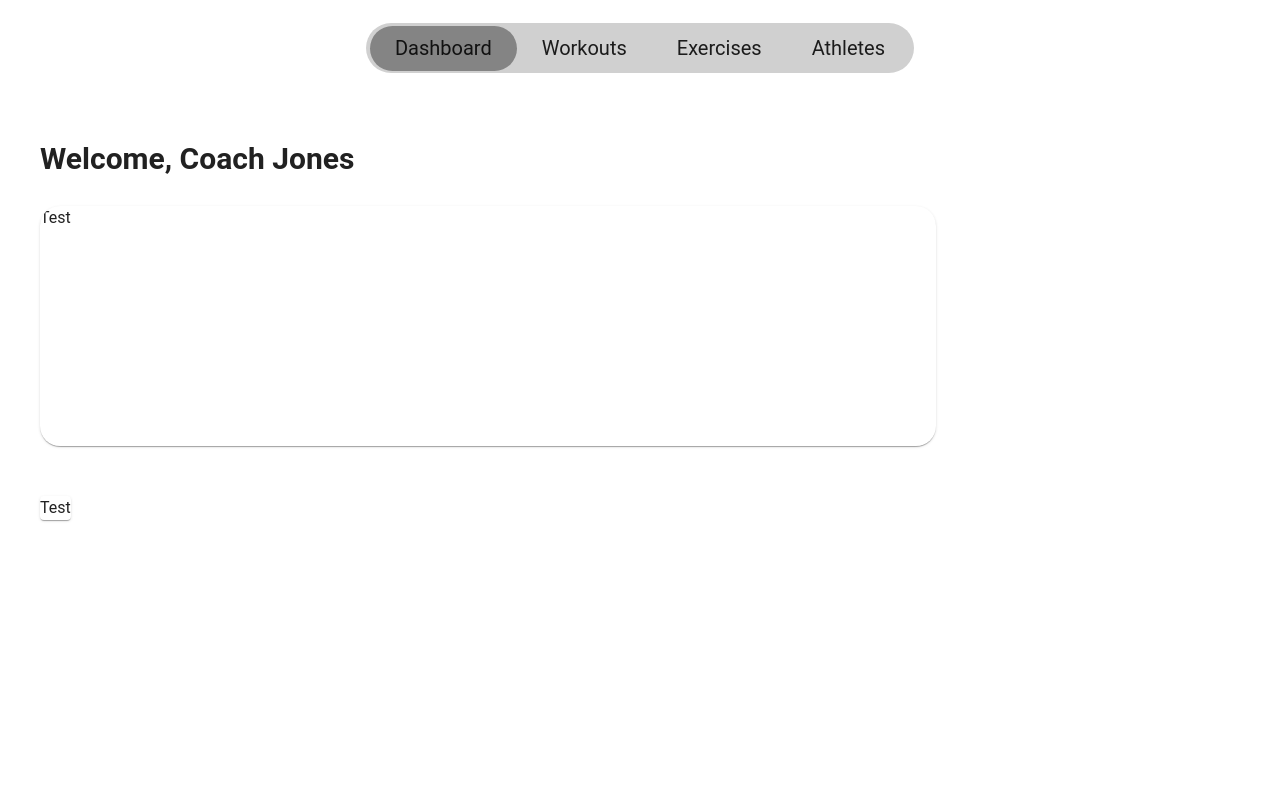
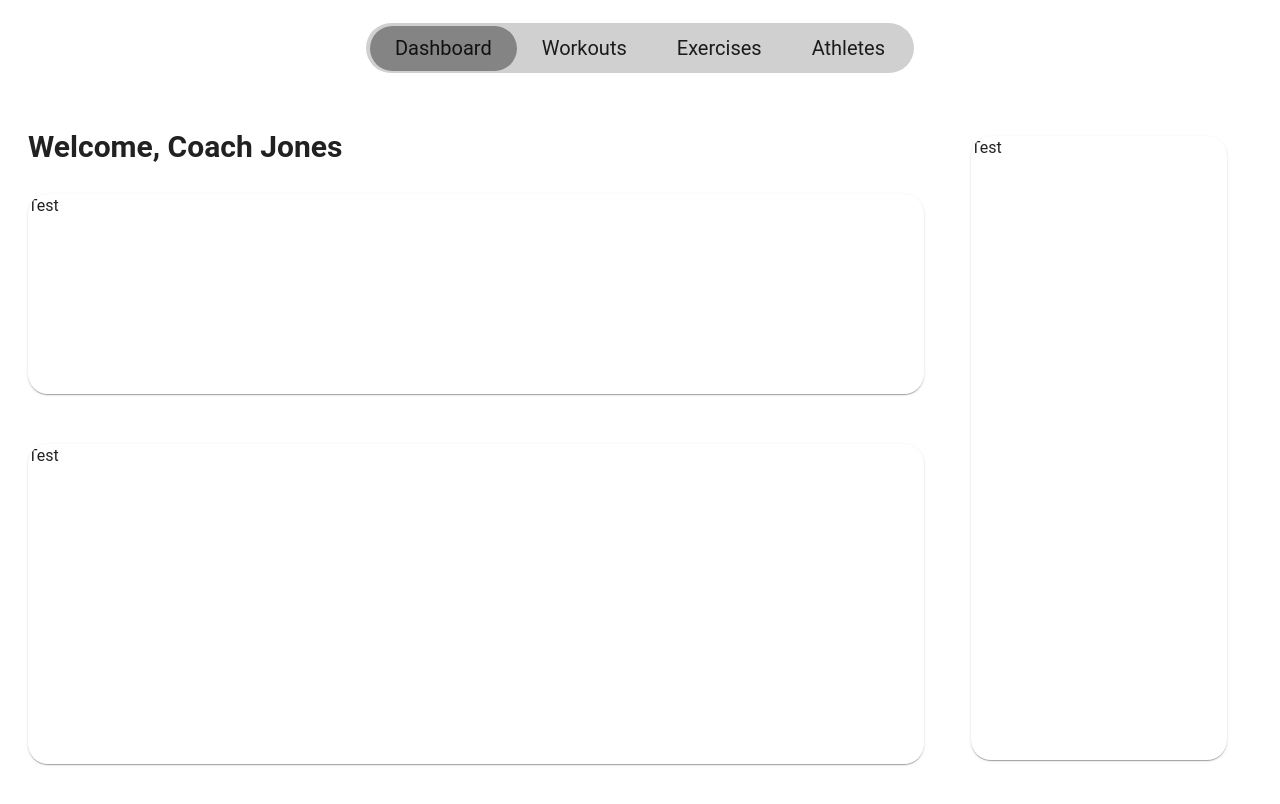
Before and after one commit to DaveyClonts/Project-3-frontend, a Vue app: page /dashboardCoach in a window 1280 px wide. Shown: the top 804 px of the page. Built offline with nearby package versions, Linux system fonts and the light colour scheme.

Commit message:
outline of dashboard

```diff
--- a/src/pages/coach/dashboard-coach.vue
+++ b/src/pages/coach/dashboard-coach.vue
@@ -1,5 +1,6 @@
 <template>
     <div class="page-margins">
+        <v-row>
             <v-col class="fill-height flex-grow-0" style="width: 70vw">
                 <v-row>
                     <div class="title-text">
@@ -7,15 +8,16 @@
                     </div>
                 </v-row>
                 <v-row>
-                <v-card class="card">Test</v-card>
+                    <v-card class="workouts-card">Test</v-card>
                 </v-row>
                 <v-row>
-                <v-card>Test</v-card>
+                    <v-card class="exercises-card">Test</v-card>
                 </v-row>
             </v-col>
             <v-col>
-            <v-card></v-card>
+                <v-card class="athletes-card">Test</v-card>
             </v-col>
+        </v-row>
     </div>
 </template>
 
@@ -31,14 +33,27 @@
     font-weight: 600;
 }
 
-.card {
+/* margin top and bottom prob not best practice... */
+.workouts-card {
     margin-top: 25px;
     margin-bottom: 50px;
     border-radius: 20px;
     width: 70vw;
-    height: 30vh;
+    height: 25vh;
 }
 
+.exercises-card {
+    height: 40vh;
+    width: 70vw;
+    border-radius: 20px;
+}
+
+.athletes-card {
+    width: 20vw;
+    height: 78vh;
+    border-radius: 20px;
+    margin-left: 35px;
+}
 </style>
 
 <script setup>
```
Lines whose indentation alone changed are shown as unchanged.
